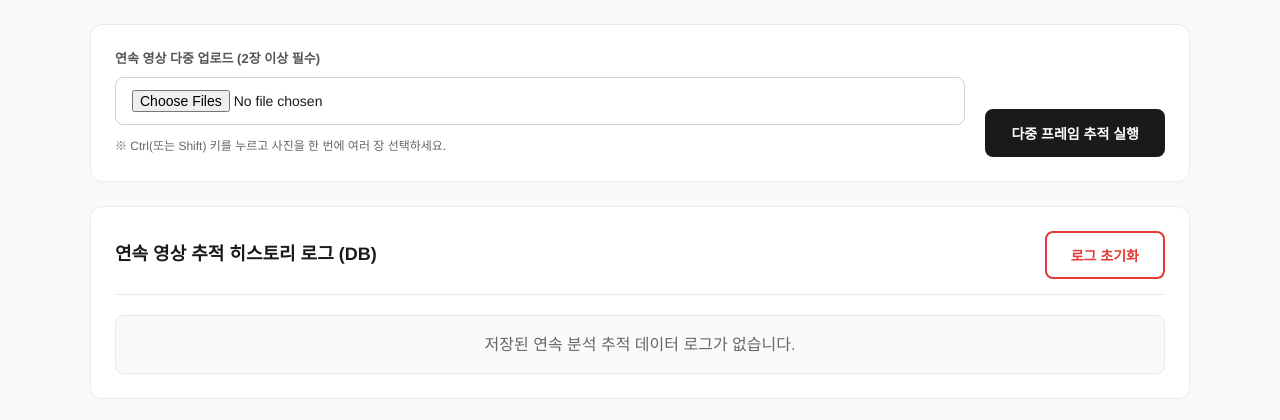
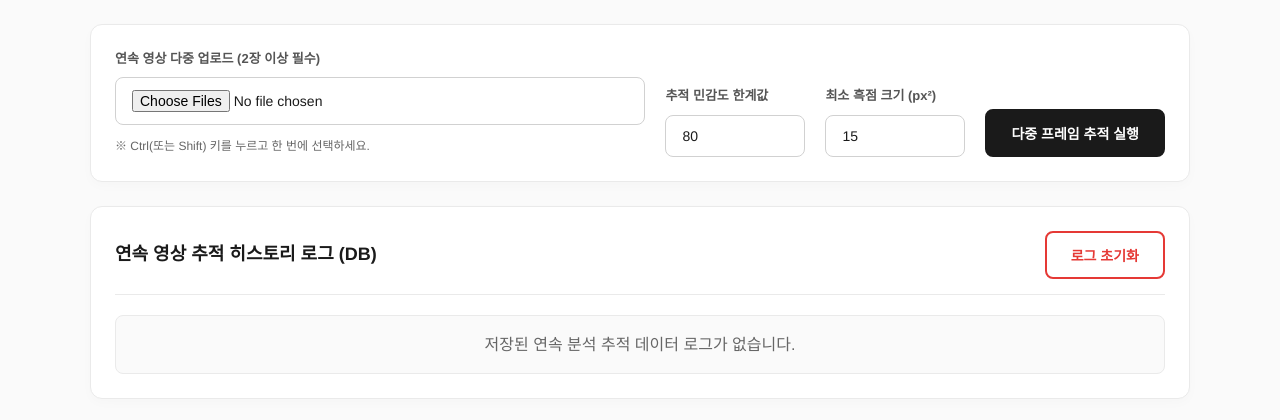
Before and after one commit to suxxzmuz/celestial-bodies-analysis, a Flask app: page /sun-continuous-image in a window 1280 px wide. Shown: the part 222-642 px from the top of the page. Run offline with Flask 3, Linux system fonts and the light colour scheme.

Commit message:
three Uplode

```diff
--- a/templates/sun-continuous-image.html
+++ b/templates/sun-continuous-image.html
@@ -5,9 +5,7 @@
     <meta name="viewport" content="width=device-width, initial-scale=1.0">
     <title>ASTROVISION - SERIES IMAGE ANALYSIS</title>
     <style>
-        /* ====================================================
-           ASTROVISION 공통 디자인 시스템 (Modern Black & White)
-           ==================================================== */
+        /* 공통 디자인 */
         * { box-sizing: border-box; margin: 0; padding: 0; font-family: 'Helvetica Neue', 'Apple SD Gothic Neo', 'Malgun Gothic', sans-serif; }
         body { background-color: #fafafa; color: #1a1a1a; display: flex; flex-direction: column; align-items: center; min-height: 100vh; padding: 40px 20px; overflow-x: hidden; line-height: 1.6; }
         main { width: 100%; max-width: 1100px; margin: 0 auto; display: flex; flex-direction: column; gap: 24px; }
@@ -97,7 +95,17 @@
             <div class="control-group" style="flex: 1; min-width: 250px;">
                 <label>연속 영상 다중 업로드 (2장 이상 필수)</label>
                 <input type="file" id="imageUploads" accept="image/*" multiple onchange="resetContainer()">
-                <small style="color: #666; font-size: 12px; margin-top: 4px;">※ Ctrl(또는 Shift) 키를 누르고 사진을 한 번에 여러 장 선택하세요.</small>
+                <small style="color: #666; font-size: 12px; margin-top: 4px;">※ Ctrl(또는 Shift) 키를 누르고 한 번에 선택하세요.</small>
+            </div>
+
+            <div class="control-group">
+                <label>추적 민감도 한계값</label>
+                <input type="number" id="threshValue" value="80" min="1" max="254">
+            </div>
+
+            <div class="control-group">
+                <label>최소 흑점 크기 (px²)</label>
+                <input type="number" id="minSpotSize" value="15" min="1">
             </div>
 
             <button class="btn" id="analyzeBtn" onclick="analyzeSeries()">다중 프레임 추적 실행</button>
@@ -116,10 +124,8 @@
                 </div>
 
                 <div id="summaryBox" class="summary-box">
-                    <div class="summary-grid" id="globalStatsGrid">
-                        </div>
-                    <ul class="image-meta-list" id="imageMetaList">
-                        </ul>
+                    <div class="summary-grid" id="globalStatsGrid"></div>
+                    <ul class="image-meta-list" id="imageMetaList"></ul>
                 </div>
 
                 <div class="table-responsive">
@@ -132,8 +138,6 @@
                                 <th>적도 이동(px)</th>
                                 <th>추정 위도(°)</th>
                                 <th>보정 이동각(°)</th>
-                                <th>이동 방향(°)</th>
-                                <th>매칭 유사도</th>
                             </tr>
                         </thead>
                         <tbody id="dataTableBody"></tbody>
@@ -175,7 +179,8 @@
             for (let i = 0; i < files.length; i++) {
                 formData.append('images', files[i]);
             }
-
+            formData.append('threshValue', document.getElementById('threshValue').value);
+            formData.append('minSpotSize', document.getElementById('minSpotSize').value);
 
             const btn = document.getElementById('analyzeBtn');
             btn.innerText = "심화 연산 처리 중...";
@@ -192,7 +197,6 @@
                     return;
                 }
 
-                // 캔버스 렌더링
                 const canvas = document.getElementById('resultCanvas');
                 const ctx = canvas.getContext('2d');
                 const img = new Image();
@@ -207,42 +211,32 @@
                 currentImageSummaries = result.image_summaries;
                 currentData = result.data;
 
-                // 1. 요약 대시보드 (정상 분석 장수, 대표 흑점, 추정 적도, 추정 자전축)
                 document.getElementById('globalStatsGrid').innerHTML = `
                     <div class="summary-item"><span>정상 분석 프레임</span> <strong style="color:#0056b3;">${currentGlobalInfo.analyzed_count}장</strong></div>
                     <div class="summary-item"><span>기준 대표 흑점</span> <strong style="color:#d32f2f;">ID: ${currentGlobalInfo.representative_spot_id} 👑</strong></div>
-                    <div class="summary-item"><span>대표 흑점 중심거리</span> <strong>${currentGlobalInfo.representative_center_distance} px</strong></div>
                     <div class="summary-item"><span>추정 적도 기울기</span> <strong>${currentGlobalInfo.equator_angle}°</strong></div>
                     <div class="summary-item"><span>추정 자전축</span> <strong>${currentGlobalInfo.rotation_axis_angle}°</strong></div>
-                    <div class="summary-item"><span>범례</span> <strong style="color:#00d7ff;">━ 적도</strong> &nbsp; <strong style="color:#ff6400;">━ 자전축</strong></div>
                 `;
 
-                // 개별 이미지 (이름, 검출 흑점 수, 개별 좌표)
                 const metaList = document.getElementById('imageMetaList');
                 metaList.innerHTML = '';
                 currentImageSummaries.forEach((info) => {
-                    const spotCoords = info.spots.map((s, i) => `#${i+1}(${s.cx},${s.cy})`).join('  ');
-                    metaList.innerHTML += `<li>📁 <strong>[${info.filename}]</strong> : 검출 흑점 ${info.spot_count}개<br><span style="font-size:11px;color:#888;word-break:break-all;">${spotCoords}</span></li>`;
+                    metaList.innerHTML += `<li>📁 <strong>[${info.filename}]</strong> : 검출 흑점 ${info.spot_count}개</li>`;
                 });
 
-                // 2. 심화 데이터 테이블 (원좌표, 회전좌표, 적도 이동, 위도, 이동각)
                 const tbody = document.getElementById('dataTableBody');
                 tbody.innerHTML = '';
 
                 currentData.forEach(row => {
-                    const isRep = row.id === currentGlobalInfo.representative_spot_id;
-                    const repTag = isRep ? ' 👑' : '';
-                    const rowStyle = isRep ? 'background:#fffbea;' : '';
+                    const isRep = row.id === currentGlobalInfo.representative_spot_id ? ' 👑' : '';
                     tbody.innerHTML += `
-                        <tr style="${rowStyle}">
-                            <td style="font-weight:bold;">${row.id}${repTag}</td>
+                        <tr>
+                            <td style="font-weight:bold;">${row.id}${isRep}</td>
                             <td class="coord-text">(${row.start_x}, ${row.start_y})<br>→ (${row.end_x}, ${row.end_y})</td>
                             <td class="coord-text">(${row.rot_start_x}, ${row.rot_start_y})<br>→ (${row.rot_end_x}, ${row.rot_end_y})</td>
                             <td style="color:#0056b3; font-weight:bold;">${row.equator_move}</td>
                             <td>${row.latitude}°</td>
                             <td style="color:#d32f2f; font-weight:bold;">${row.rotation_angle}°</td>
-                            <td class="coord-text">${row.move_angle}°</td>
-                            <td class="coord-text">${row.score}</td>
                         </tr>
                     `;
                 });
@@ -305,28 +299,25 @@
 
         function downloadCSV() {
             if(currentData.length === 0) return;
-
             let csvContent = "data:text/csv;charset=utf-8,\uFEFF";
 
-            // 1. 전역 요약
             csvContent += "[전역 요약 정보]\r\n";
-            csvContent += "정상 분석장수,추정 적도 기울기(°),추정 자전축(°),대표 흑점 ID,대표 흑점 중심거리(px)\r\n";
-            csvContent += `${currentGlobalInfo.analyzed_count},${currentGlobalInfo.equator_angle},${currentGlobalInfo.rotation_axis_angle},${currentGlobalInfo.representative_spot_id},${currentGlobalInfo.representative_center_distance}\r\n\r\n`;
+            csvContent += "정상 분석장수,추정 적도 기울기(°),추정 자전축(°),대표 흑점 ID\r\n";
+            csvContent += `${currentGlobalInfo.analyzed_count},${currentGlobalInfo.equator_angle},${currentGlobalInfo.rotation_axis_angle},${currentGlobalInfo.representative_spot_id}\r\n\r\n`;
 
-            // 2. 메타데이터 및 개별 좌표 (이름, 흑점 수, 개별 좌표 배열)
             csvContent += "[개별 프레임 메타데이터 (시간순 정렬)]\r\n";
-            csvContent += "순번,사진 이름,검출 흑점 수,개별 좌표 목록 (cx cy area)\r\n";
+            csvContent += "순번,사진 이름,검출 흑점 수,개별 좌표 목록 (cx cy)\r\n";
             currentImageSummaries.forEach(img => {
-                const spotsStr = img.spots.map((s,i) => `#${i+1}(${s.cx} ${s.cy} ${s.area}px²)`).join(' | ');
+                const spotsStr = img.spots.map(s => `(${s.cx} ${s.cy})`).join(' | ');
                 csvContent += `${img.index},${img.filename},${img.spot_count},${spotsStr}\r\n`;
             });
             csvContent += "\r\n";
 
-            // 3. 심화 연산 데이터
-            csvContent += "[1번 프레임 → 2번 프레임 템플릿 매칭 데이터]\r\n";
-            csvContent += "ID,원좌표(시작X),원좌표(시작Y),원좌표(종료X),원좌표(종료Y),중심거리(px),X이동량,Y이동량,이동방향(°),매칭유사도,회전후좌표(시작X),회전후좌표(시작Y),회전후좌표(종료X),회전후좌표(종료Y),적도방향 이동량(px),추정 위도(°),보정 이동각(°)\r\n";
+            csvContent += "[처음 프레임 ↔ 마지막 프레임 매칭 데이터]\r\n";
+            csvContent += "ID,원좌표(시작X),원좌표(시작Y),원좌표(종료X),원좌표(종료Y),직선거리(px),X이동량,Y이동량,회전후좌표(시작X),회전후좌표(시작Y),회전후좌표(종료X),회전후좌표(종료Y),적도방향 이동량(px),추정 위도(°),보정 이동각(°)\r\n";
+
             currentData.forEach(r => {
-                csvContent += `${r.id},${r.start_x},${r.start_y},${r.end_x},${r.end_y},${r.distance},${r.dx},${r.dy},${r.move_angle},${r.score},${r.rot_start_x},${r.rot_start_y},${r.rot_end_x},${r.rot_end_y},${r.equator_move},${r.latitude},${r.rotation_angle}\r\n`;
+                csvContent += `${r.id},${r.start_x},${r.start_y},${r.end_x},${r.end_y},${r.distance},${r.dx},${r.dy},${r.rot_start_x},${r.rot_start_y},${r.rot_end_x},${r.rot_end_y},${r.equator_move},${r.latitude},${r.rotation_angle}\r\n`;
             });
 
             const encodedUri = encodeURI(csvContent);
```
